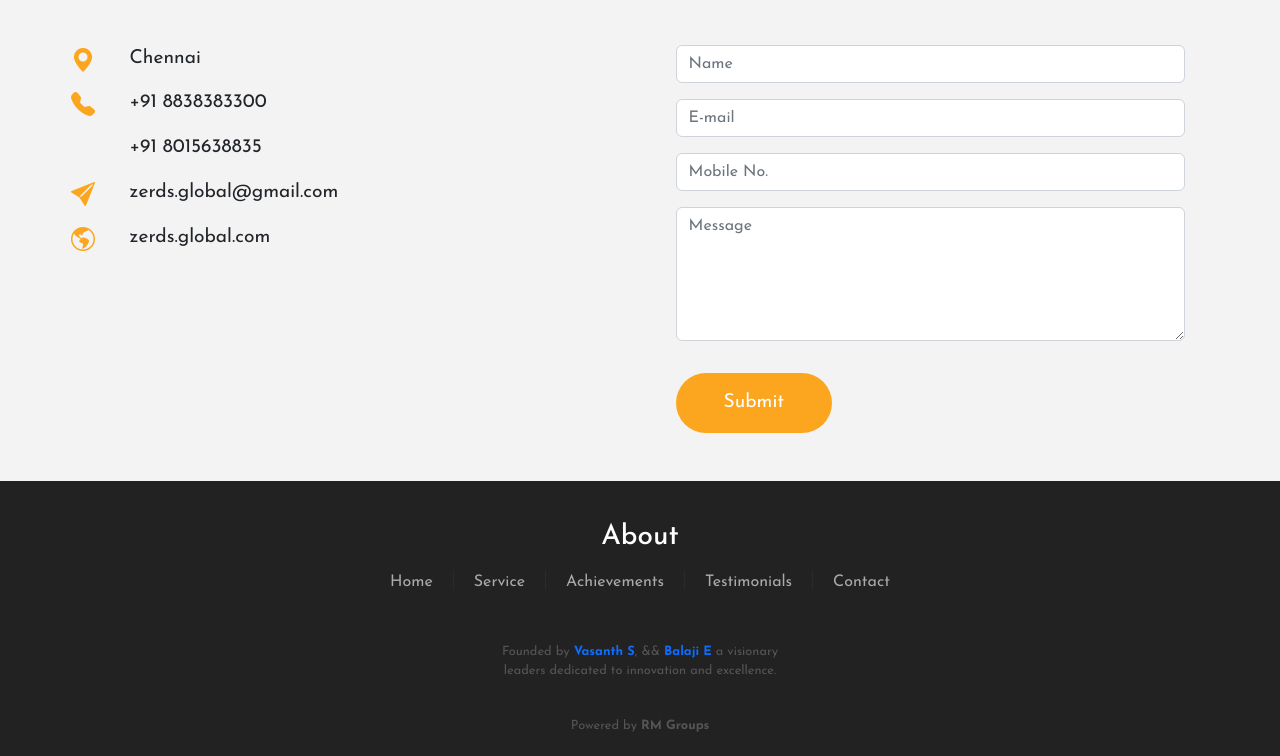
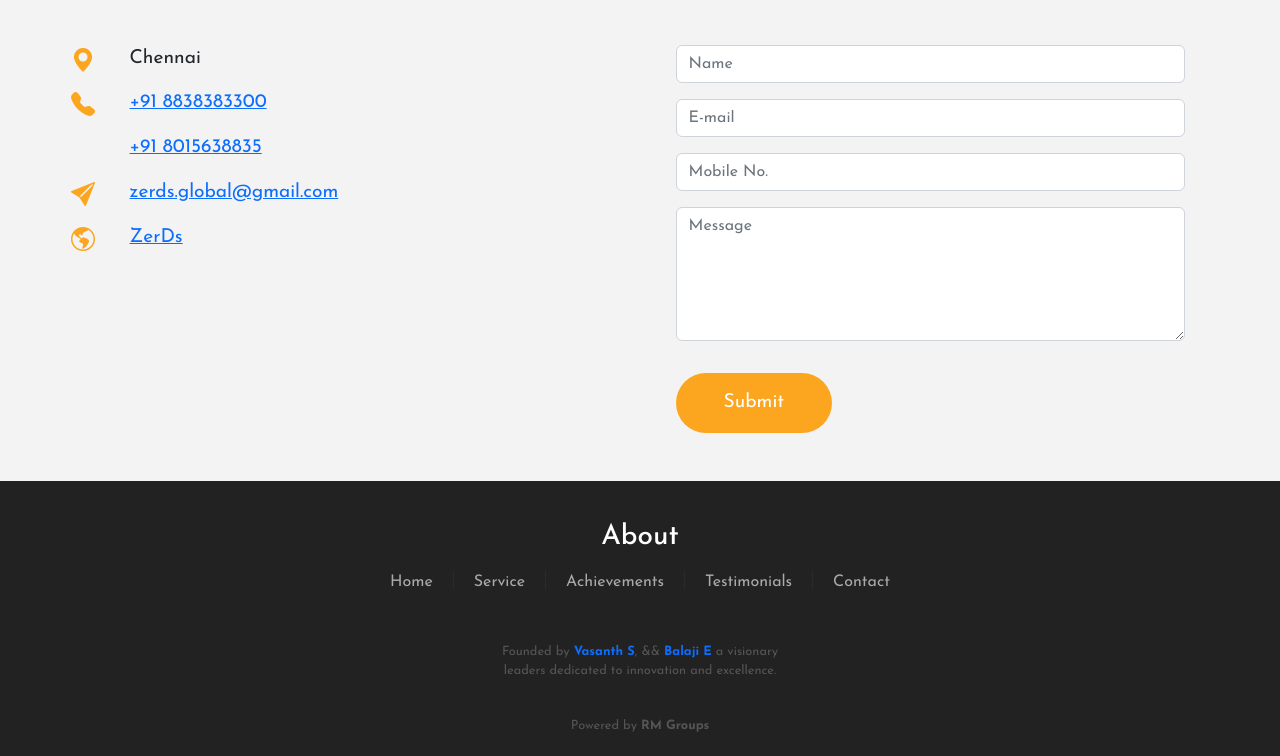
Before and after one commit to Zerds-Global/Zerds, a plain HTML site: page index.html in a window 1280 px wide. Shown: the part 2678-3434 px from the top of the page. Drawn offline with nearby package versions, Linux system fonts and the light colour scheme.

Commit message:
index.html

```diff
--- a/index.html
+++ b/index.html
@@ -441,8 +441,8 @@
           <i class="bi bi-telephone-fill"></i>
         </div>
         <div class="col-11">
-          <p>+91 8838383300</p>
-          <p>+91 8015638835</p>
+          <p><a href="tel:+918838383300">+91 8838383300</a></p>
+          <p><a href="tel:+918015638835">+91 8015638835</a></p>
         </div>
       </div>
       <div class="row justify-content-evenly">
@@ -450,7 +450,7 @@
           <i class="bi bi-send-fill"></i>
         </div>
         <div class="col-11">
-          <p>zerds.global@gmail.com</p>
+          <p><a href="mailto:zerds.global@gmail.com">zerds.global@gmail.com</a></p>
         </div>
       </div>
       <div class="row justify-content-evenly">
@@ -458,7 +458,7 @@
           <i class="bi bi-globe-americas"></i>
         </div>
         <div class="col-11">
-          <p>zerds.global.com</p>
+          <p><a href="zerds.in">ZerDs</a></p>
         </div>
       </div>
     </div>
```
